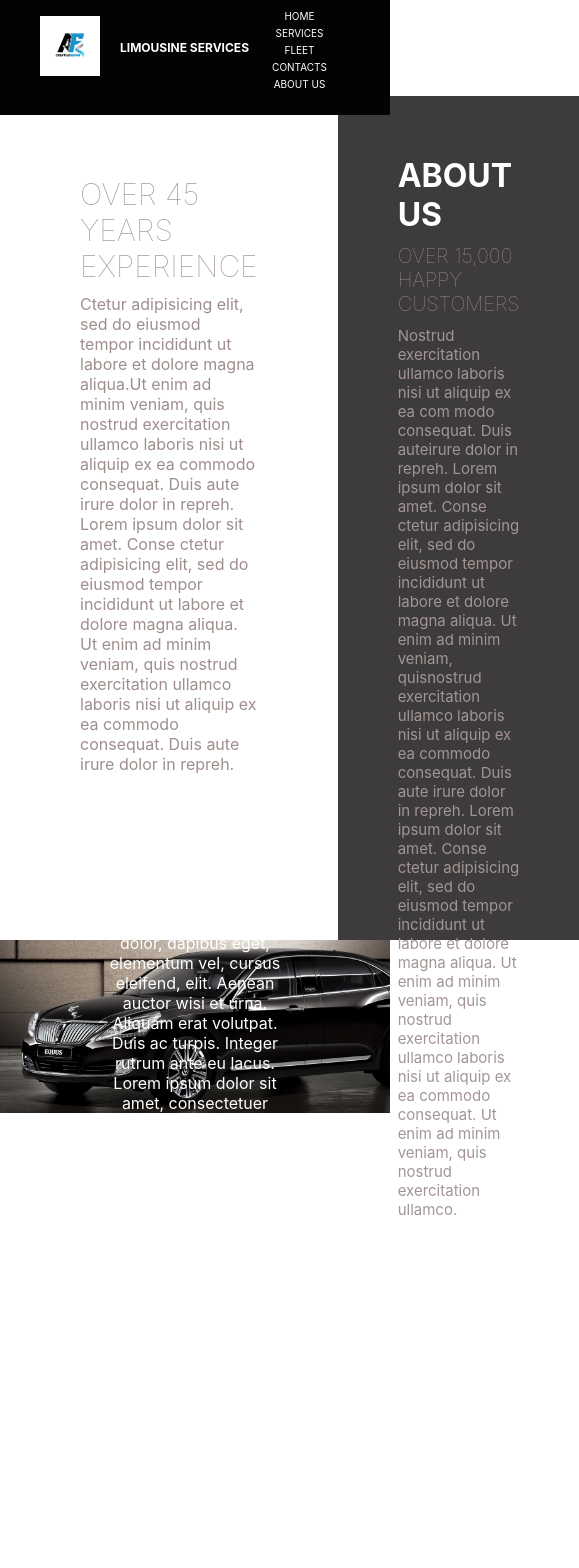
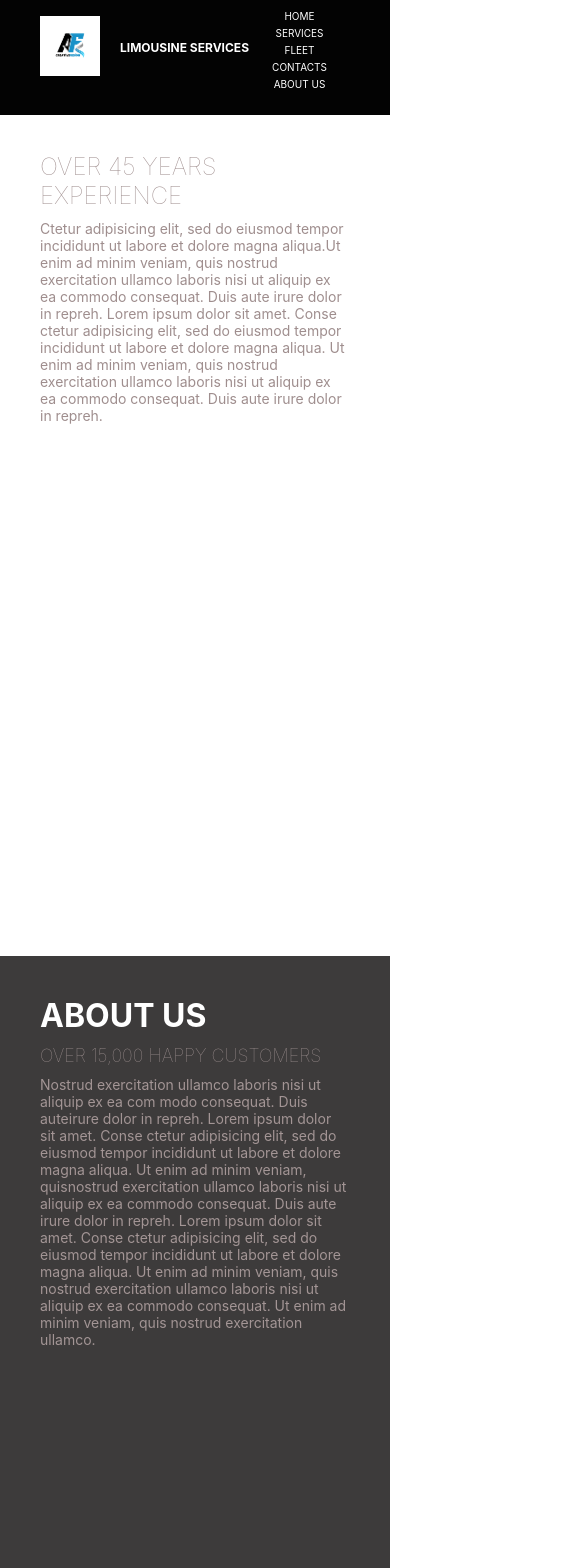
Before and after one commit to nuristany/limo-services, a React (Create React App) app: page /about in a window 390 px wide. Shown: the top 1568 px of the page, 579 px wide, since content can reach past the window. Before the commit the page ends 1219 px from the top, so only its background shows below. Built offline with nearby package versions, Linux system fonts and the light colour scheme.

Commit message:
added small screen  style for about component

```diff
--- a/src/App.css
+++ b/src/App.css
@@ -372,3 +372,39 @@
   z-index: 1; /* Ensure text appears above the image */
   font-size: 16px;
 }
+
+
+/* Responsive styles for small screens */
+@media screen and (max-width: 768px) {
+  .about-container {
+    top: 7rem;
+  }
+
+  .about-items {
+    flex-direction: column;
+    align-items: center;
+  }
+
+  .about-right,
+  .about-left {
+    padding: 40px;
+  }
+
+  .about-left h3 {
+    font-size: 24px;
+  }
+
+  .about-right h5 {
+    font-size: 18px;
+  }
+
+  .about-right p,
+  .about-left p {
+    font-size: 14px;
+  }
+
+  .overlay-text {
+    top: 50%;
+    font-size: 12px;
+  }
+}
```
